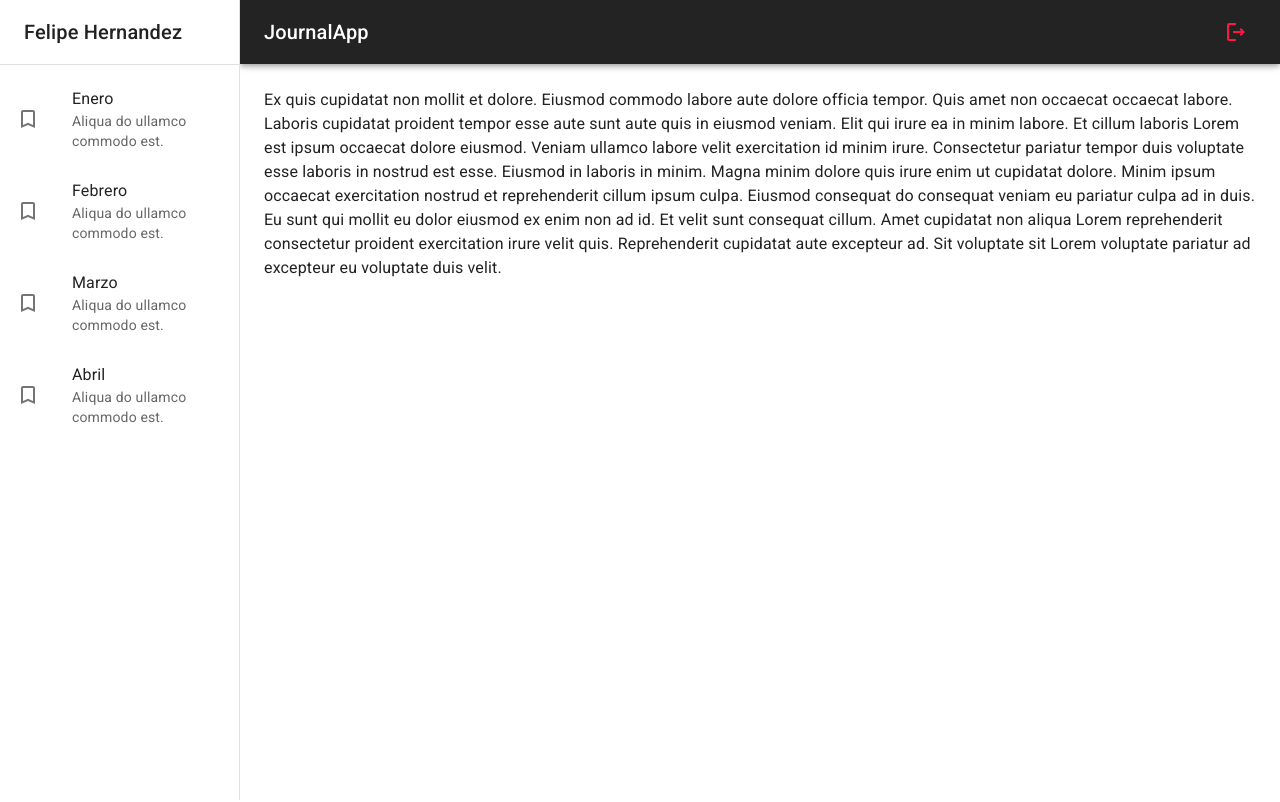
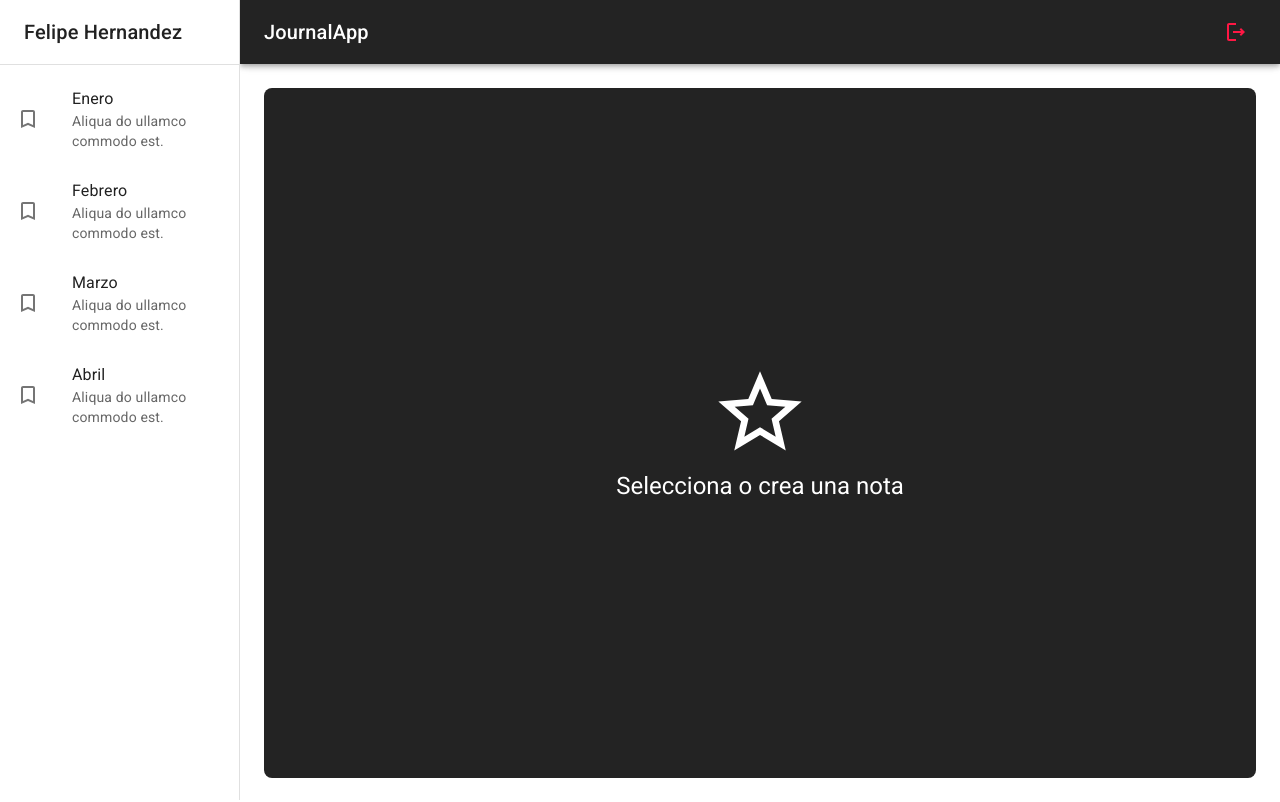
Before and after one commit to FelipeHernandez98/journal-app-react, a React (Vite) app: page / in a window 1280 px wide. Built offline with nearby package versions, Linux system fonts and the light colour scheme.

Commit message:
diseñando pantalla de inicio

```diff
--- a/src/journal/pages/JournalPage.jsx
+++ b/src/journal/pages/JournalPage.jsx
@@ -1,15 +1,12 @@
 import { Typography } from "@mui/material"
 import { JournalLayout } from "../layout/JournalLayout"
+import { NothingSelectedView } from "../views/NothingSelectedView"
 
 
 export const JournalPage = () => {
   return (
     <JournalLayout>
-        <Typography>
-            Ex quis cupidatat non mollit et dolore. Eiusmod commodo labore aute dolore officia tempor. Quis amet non occaecat occaecat labore. Laboris cupidatat proident tempor esse aute sunt aute quis in eiusmod veniam. Elit qui irure ea in minim labore.
-            Et cillum laboris Lorem est ipsum occaecat dolore eiusmod. Veniam ullamco labore velit exercitation id minim irure. Consectetur pariatur tempor duis voluptate esse laboris in nostrud est esse. Eiusmod in laboris in minim. Magna minim dolore quis irure enim ut cupidatat dolore. Minim ipsum occaecat exercitation nostrud et reprehenderit cillum ipsum culpa.
-            Eiusmod consequat do consequat veniam eu pariatur culpa ad in duis. Eu sunt qui mollit eu dolor eiusmod ex enim non ad id. Et velit sunt consequat cillum. Amet cupidatat non aliqua Lorem reprehenderit consectetur proident exercitation irure velit quis. Reprehenderit cupidatat aute excepteur ad. Sit voluptate sit Lorem voluptate pariatur ad excepteur eu voluptate duis velit.
-        </Typography>
+        <NothingSelectedView />
 
         {/* Nothing selected */}
     </JournalLayout>
--- /dev/null
+++ b/src/journal/views/NothingSelectedView.jsx
@@ -0,0 +1,23 @@
+import { Grid, Typography } from "@mui/material"
+import { StarOutline } from '@mui/icons-material'
+
+
+export const NothingSelectedView = () => {
+  return (
+    <Grid
+            container
+            spacing={0}
+            direction='column'
+            alignItems='center'
+            justifyContent='center'
+            sx={{ minHeight: 'calc(100vh - 110px)', backgroundColor: 'primary.main', borderRadius: 2 }}
+        >
+            <Grid item xs={12}>
+                <StarOutline sx ={{ fontSize: 100, color: 'white'}}/>
+            </Grid>
+            <Grid item xs={12}>
+                <Typography color='white' variant="h5"> Selecciona o crea una nota</Typography>
+            </Grid>
+    </Grid>
+  )
+}
```
